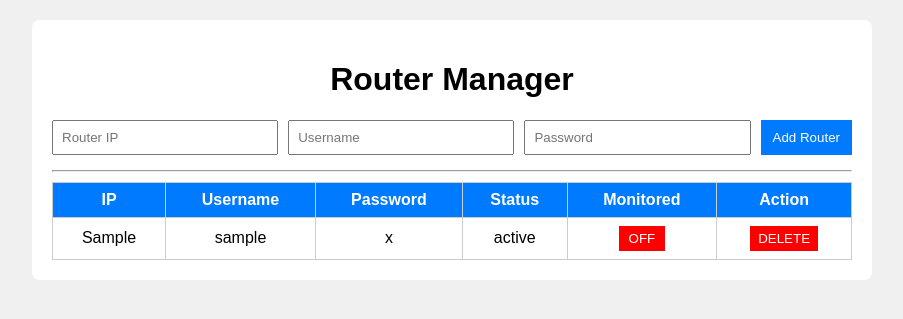
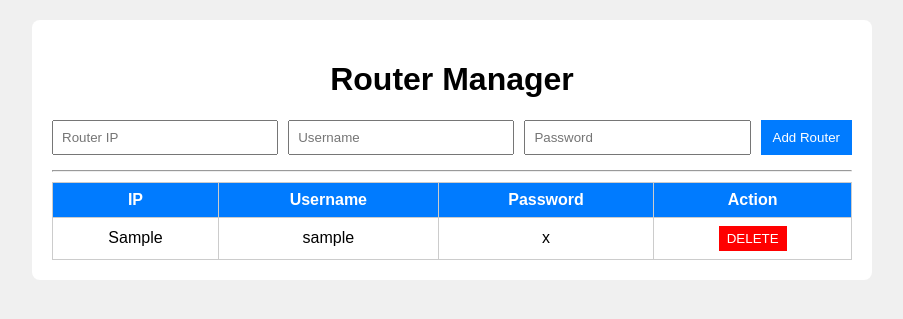
Before and after one commit to OhmKittiphot/ipa-project, a Flask app: template web/templates/index.html in a window 1280 px wide. Shown: the top 319 px of the page, without its empty margins (188-1091 px from the left). Run offline with Flask 3, Linux system fonts and the light colour scheme; the template is opened without the code that fills it: most values are stand-ins (such as "Sample title", 1, 10 or a date in 2020).

Commit message:
fix Part1

```diff
--- a/web/app.py
+++ b/web/app.py
@@ -40,23 +40,12 @@ def add_router():
     return redirect("/")
 
 # Delete Router
-@app.route("/delete/<int:ip>", methods=["POST"])
+@app.route("/delete/<string:ip>", methods=["POST"])
 def delete_router(ip):
     cursor.execute("DELETE FROM routers WHERE ip = %s", (ip,))
     db.commit()
     return redirect("/")
 
-# Toggle Monitor
-@app.route("/toggle_monitor/<int:ip>", methods=["POST"])
-def toggle_monitor(ip):
-    cursor.execute("SELECT is_monitored FROM routers WHERE ip = %s", (ip,))
-    result = cursor.fetchone()
-    if result:
-        new_value = not result["is_monitored"]
-        cursor.execute("UPDATE routers SET is_monitored = %s WHERE ip = %s", (new_value, ip))
-        db.commit()
-    return redirect("/")
-
 # RUN
 if __name__ == "__main__":
     app.run(debug=True, host="0.0.0.0", port=8080)
--- a/web/templates/index.html
+++ b/web/templates/index.html
@@ -24,8 +24,6 @@
           <th>IP</th>
           <th>Username</th>
           <th>Password</th>
-          <th>Status</th>
-          <th>Monitored</th>
           <th>Action</th>
         </tr>
       </thead>
@@ -35,16 +33,6 @@
           <td>{{ router.ip }}</td>
           <td>{{ router.username }}</td>
           <td>{{ router.password }}</td>
-          <td class="status {{ router.status|lower }}">{{ router.status }}</td>
-          <td>
-            <form action="/toggle_monitor/{{ router.ip }}" method="post">
-              {% if router.is_monitored %}
-                <button class="btn-monitor on">ON</button>
-              {% else %}
-                <button class="btn-monitor off">OFF</button>
-              {% endif %}
-            </form>
-          </td>
           <td>
             <form action="/delete/{{ router.ip }}" method="post" class="delete-form">
               <button type="submit" class="btn-delete">DELETE</button>
```
